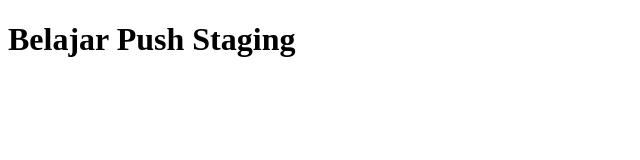
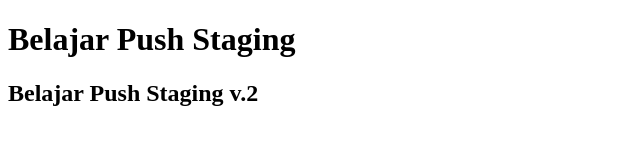
Before and after one commit to PickHD/belajar-niomic, a plain HTML site: page header.html in a window 1280 px wide. Shown: the whole page, without its empty margins (0-640 px from the left). Drawn offline with Linux system fonts and the light colour scheme.

Commit message:
add element h2

```diff
--- a/header.html
+++ b/header.html
@@ -7,5 +7,6 @@
 </head>
     <body>
         <h1>Belajar Push Staging</h1>
+        <h2>Belajar Push Staging v.2</h2>
     </body>
 </html>
```
